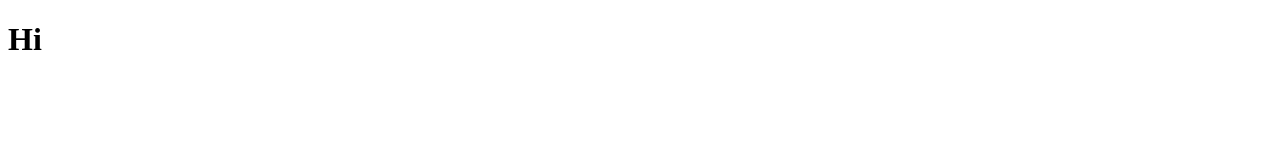
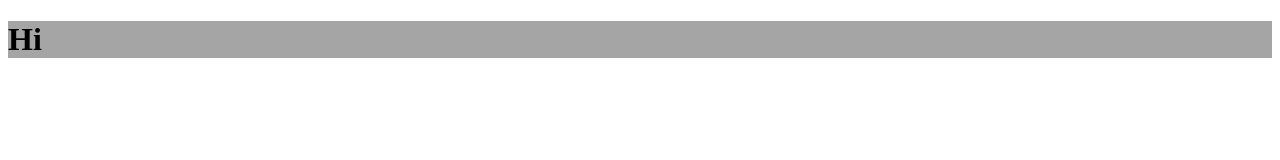
Before and after one commit to DusanDjordjic/Portfolio-Website, a plain HTML site: page src/index.html in a window 1280 px wide. Drawn offline with Linux system fonts and the light colour scheme.

Commit message:
Day - 1
Made all folders and files.
Synced scss with css file

```diff
--- a/src/index.html
+++ b/src/index.html
@@ -2,6 +2,7 @@
 <html>
     <head>
         <title>Portfolio site</title>
+        <link rel="stylesheet" href="css/index.css">
     </head>
     <body>
         <div>
--- /dev/null
+++ b/src/scss/index.scss
@@ -0,0 +1,3 @@
+div {
+  background-color: #a5a5a5;
+}
```
Also changed, not shown: src/css/index.css (added), src/js/main.js (added), 1 other file.
